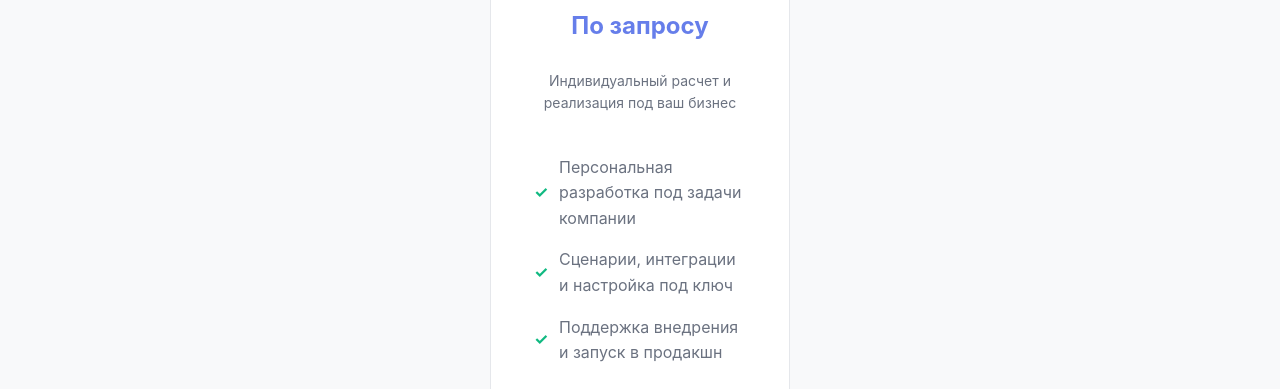
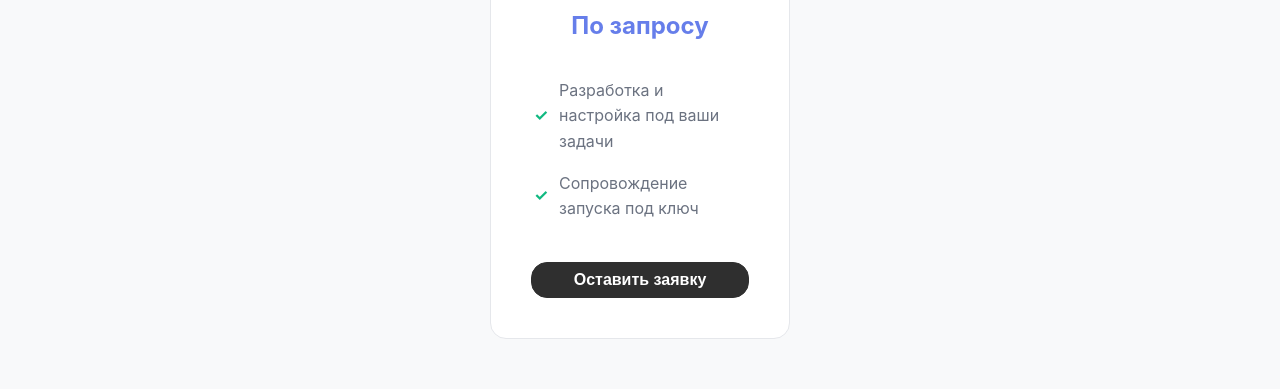
Before and after one commit to glinochka/RSD, a React (Vite) app in the folder frontend/: page /pricing in a window 1280 px wide. Shown: the part 411-800 px from the top of the page. Built offline with nearby package versions, Linux system fonts and the light colour scheme; no server answers.

Commit message:
СТили

```diff
--- a/frontend/src/pages/PriceList.jsx
+++ b/frontend/src/pages/PriceList.jsx
@@ -226,11 +226,10 @@ const PriceList = () => {
         requestOnly: true,
         currency: '₽',
         period: 'мес',
-        per: 'Индивидуальный расчет и реализация под ваш бизнес',
+        per: '',
         features: [
-          'Персональная разработка под задачи компании',
-          'Сценарии, интеграции и настройка под ключ',
-          'Поддержка внедрения и запуск в продакшн',
+          'Разработка и настройка под ваши задачи',
+          'Сопровождение запуска под ключ',
         ],
       },
     ];
```
